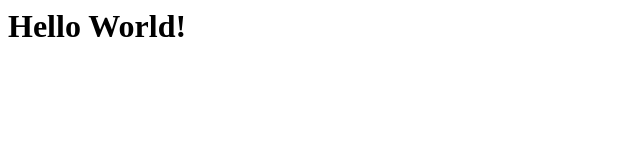
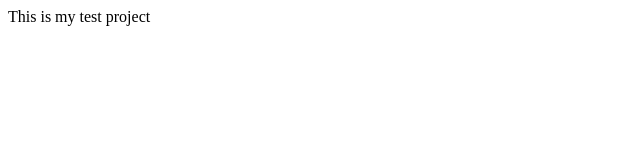
Before and after one commit to torrix000/git_test2025, a plain HTML site: page index.html in a window 1280 px wide. Shown: the whole page, without its empty margins (0-640 px from the left). Drawn offline with Linux system fonts and the light colour scheme.

Commit message:
Update index.html

```diff
--- a/index.html
+++ b/index.html
@@ -1 +1 @@
-<h1>Hello World!</h1>
+<p>This is my test project</p>
```
